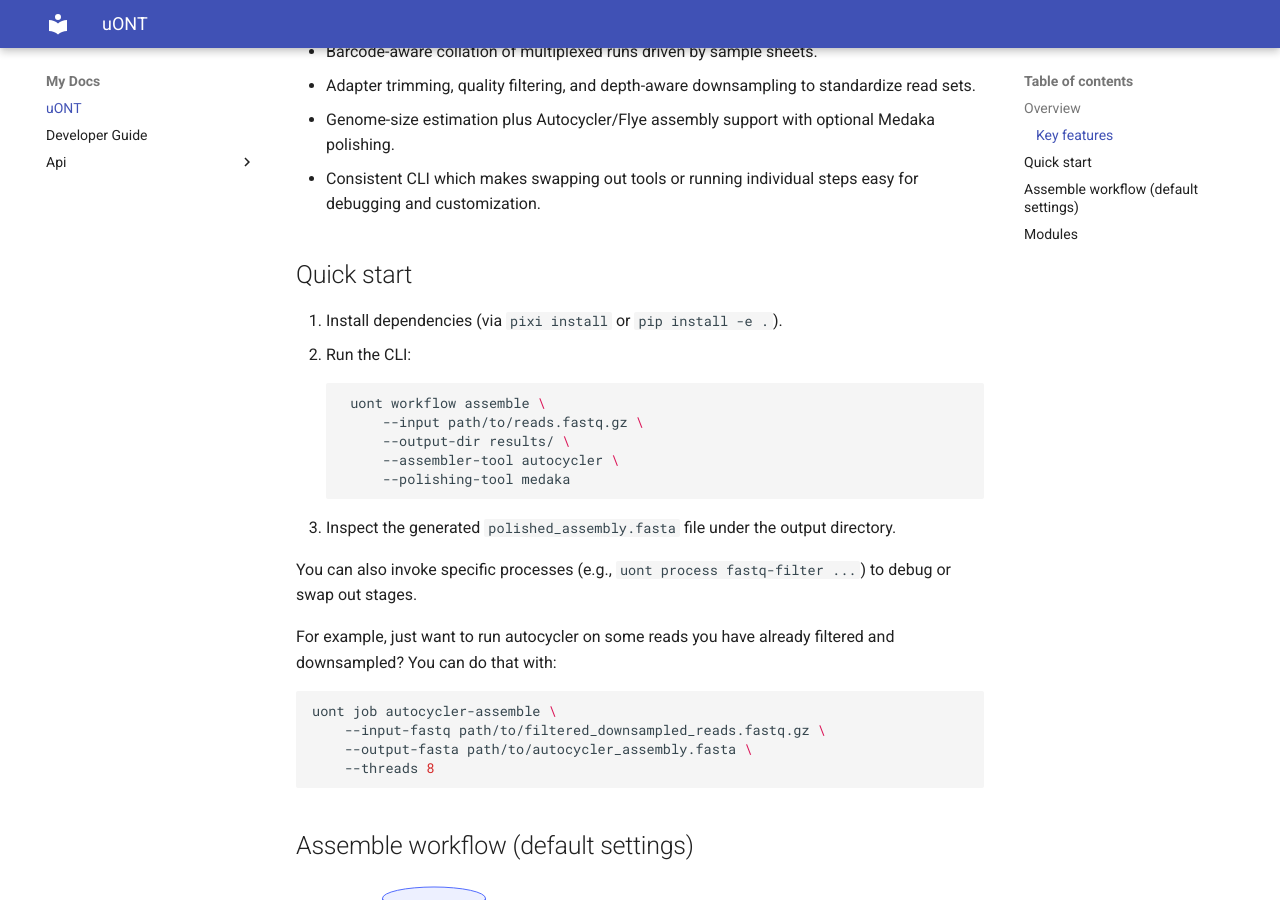
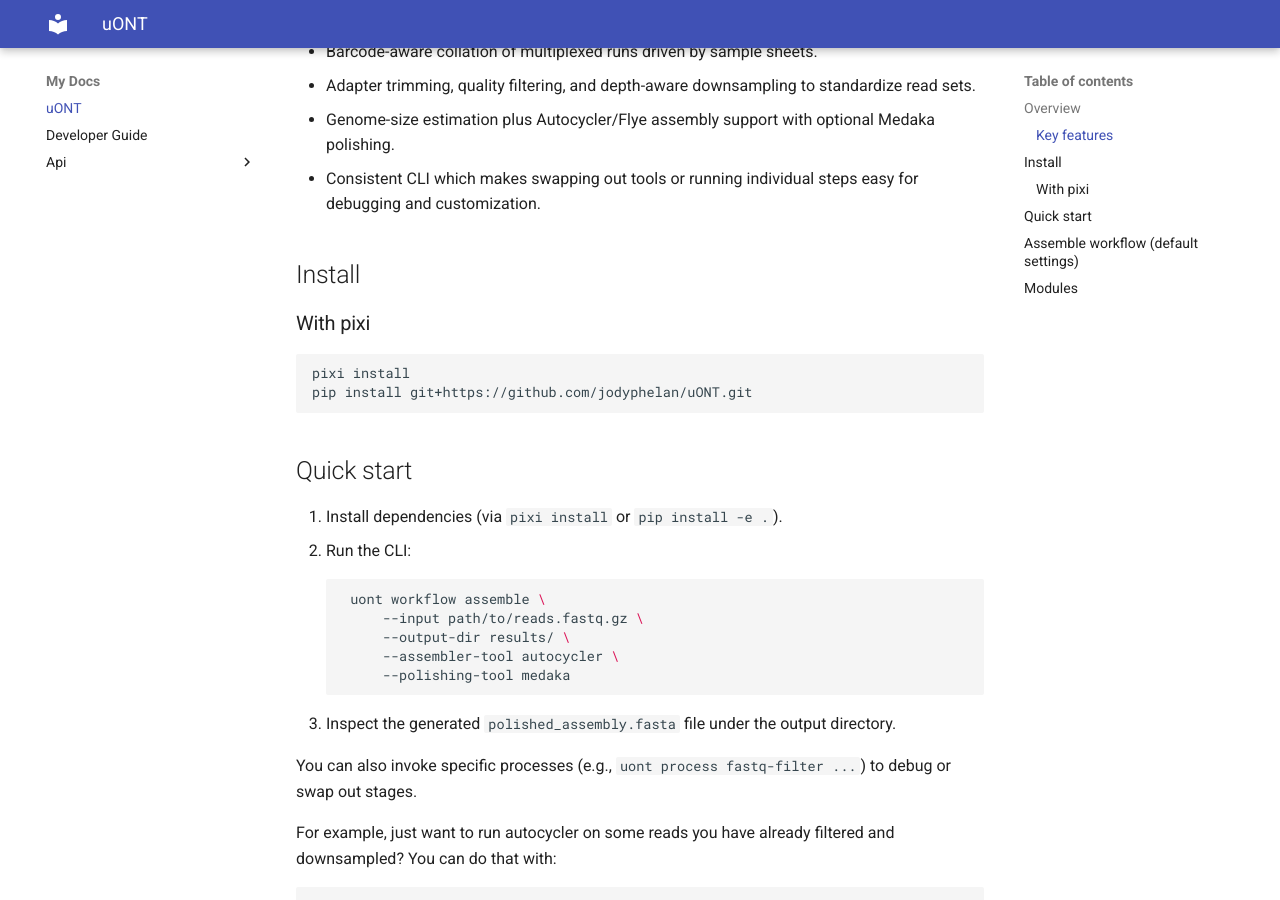
Before and after one commit to jodyphelan/uONT, an MkDocs documentation site: the page built from docs/index.md, in a window 1280 px wide and 900 px high, scrolled down 514 px. Built offline with MkDocs 1.6.1 and Material for MkDocs 9.7.7, drawn with Linux system fonts in a browser that asks for light colours.

Commit message:
update docs

````diff
--- a/docs/index.md
+++ b/docs/index.md
@@ -11,6 +11,15 @@ uONT is a batteries-included pipeline that covers the complete journey from raw
 - Adapter trimming, quality filtering, and depth-aware downsampling to standardize read sets.
 - Genome-size estimation plus Autocycler/Flye assembly support with optional Medaka polishing.
 - Consistent CLI which makes swapping out tools or running individual steps easy for debugging and customization.
+
+## Install
+
+### With pixi
+
+```
+pixi install
+pip install git+https://github.com/jodyphelan/uONT.git
+```
 
 ## Quick start
 1. Install dependencies (via `pixi install` or `pip install -e .`).
````
Also changed, not shown: README.md (+2 -0 lines).
